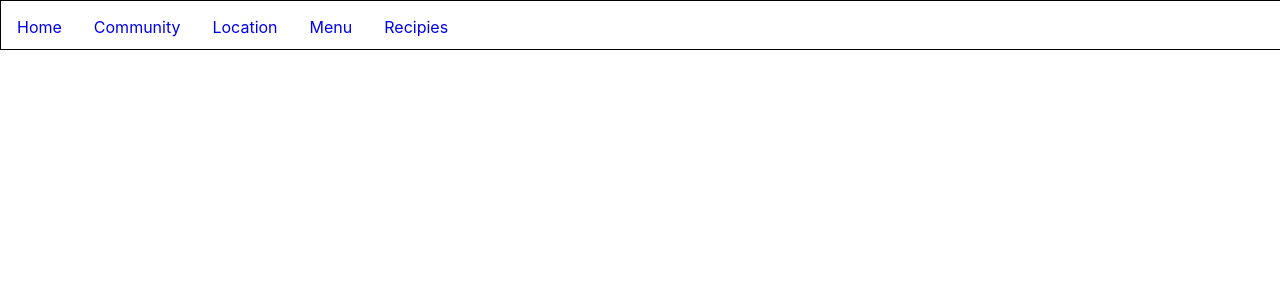
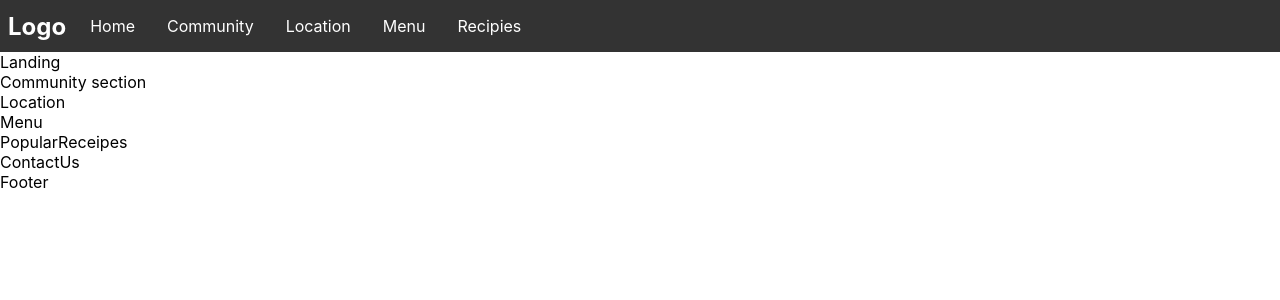
Before and after one commit to francescocori/restaurant-website, a React (Create React App) app: page / in a window 1280 px wide. Shown: the top 300 px of the page. Built offline with nearby package versions, Linux system fonts and the light colour scheme.

Commit message:
navbar almost complete

```diff
--- a/package.json
+++ b/package.json
@@ -3,6 +3,9 @@
   "version": "0.1.0",
   "private": true,
   "dependencies": {
+    "@fortawesome/fontawesome-svg-core": "^6.1.1",
+    "@fortawesome/free-solid-svg-icons": "^6.1.1",
+    "@fortawesome/react-fontawesome": "^0.1.18",
     "@testing-library/jest-dom": "^5.16.4",
     "@testing-library/react": "^13.3.0",
     "@testing-library/user-event": "^13.5.0",
--- a/public/index.html
+++ b/public/index.html
@@ -24,6 +24,12 @@
       work correctly both with client-side routing and a non-root public URL.
       Learn how to configure a non-root public URL by running `npm run build`.
     -->
+    <link
+      rel="stylesheet"
+      href="https://use.fontawesome.com/releases/v5.15.4/css/all.css"
+      integrity="sha384-DyZ88mC6Up2uqS4h/KRgHuoeGwBcD4Ng9SiP4dIRy0EXTlnuz47vAwmeGwVChigm"
+      crossorigin="anonymous"
+    />
     <title>React App</title>
   </head>
   <body>
--- a/src/App.css
+++ b/src/App.css
@@ -1,38 +1,8 @@
-.App {
-  text-align: center;
+* {
+  box-sizing: border-box;
 }
 
-.App-logo {
-  height: 40vmin;
-  pointer-events: none;
+body {
+  margin: 0;
+  padding: 0;
 }
-
-@media (prefers-reduced-motion: no-preference) {
-  .App-logo {
-    animation: App-logo-spin infinite 20s linear;
-  }
-}
-
-.App-header {
-  background-color: #282c34;
-  min-height: 100vh;
-  display: flex;
-  flex-direction: column;
-  align-items: center;
-  justify-content: center;
-  font-size: calc(10px + 2vmin);
-  color: white;
-}
-
-.App-link {
-  color: #61dafb;
-}
-
-@keyframes App-logo-spin {
-  from {
-    transform: rotate(0deg);
-  }
-  to {
-    transform: rotate(360deg);
-  }
-}
--- a/src/App.js
+++ b/src/App.js
@@ -12,13 +12,13 @@ function App() {
   return (
     <div className="App">
       <NavBar />
-      {/* <Landing />
+      <Landing />
       <Community />
       <Location />
       <Menu />
       <PopularReceipes />
       <ContactUs />
-      <Footer /> */}
+      <Footer />
     </div>
   );
 }
--- a/src/Components/NavBar/index.js
+++ b/src/Components/NavBar/index.js
@@ -1,19 +1,44 @@
-import React from "react";
+import React, { useState } from "react";
 import "./style.css";
+import { FontAwesomeIcon } from "@fortawesome/react-fontawesome";
+import { faCutlery } from "@fortawesome/free-solid-svg-icons";
+
 const NavBar = () => {
+  const [isActive, setIsActive] = useState(false);
+
+  const handleClick = (event) => {
+    setIsActive((current) => !current);
+  };
   return (
     <>
-      <link
-        rel="stylesheet"
-        href="https://cdnjs.cloudflare.com/ajax/libs/font-awesome/4.7.0/css/font-awesome.min.css"
-      ></link>
-      <div className="navBar">
+      <nav className="navbar">
+        <div className="logo">Logo</div>
+
+        <FontAwesomeIcon
+          className="toggle-button"
+          icon={faCutlery}
+          onClick={handleClick}
+        />
+        <div className={`nav-links ${isActive ? "active" : ""}`}>
+          <ul>
+            <li>
               <a href="#home">Home</a>
+            </li>
+            <li>
               <a href="#community">Community</a>
+            </li>
+            <li>
               <a href="#location">Location</a>
+            </li>
+            <li>
               <a href="#menu">Menu</a>
+            </li>
+            <li>
               <a href="#recipies">Recipies</a>
+            </li>
+          </ul>
         </div>
+      </nav>
     </>
   );
 };
--- a/src/Components/NavBar/style.css
+++ b/src/Components/NavBar/style.css
@@ -1,20 +1,72 @@
-.navBar {
-  width: 100vw;
-  height: 3rem;
-  border: 1px solid black;
+.navbar {
   display: flex;
-  justify-content: flex-start;
-  position: fixed;
-  top: 0;
-  left: 0;
-  overflow: hidden;
-}
-.navBar a {
-  padding: 1rem;
-  text-decoration: none;
-  font-size: 1rem;
+  align-items: center;
+  background-color: #333;
+  color: white;
 }
 
-.navBar a:hover {
+.logo {
+  font-size: 1.5rem;
+  margin: 0.5rem;
   font-weight: bold;
 }
+
+.nav-links ul {
+  display: flex;
+  margin: 0;
+  padding: 0;
+}
+
+.nav-links li {
+  list-style: none;
+}
+
+.nav-links a {
+  display: block;
+  text-decoration: none;
+  color: white;
+  padding: 1rem;
+}
+
+.nav-links li:hover {
+  background-color: #555;
+}
+
+.toggle-button {
+  position: absolute;
+  top: 0.75rem;
+  right: 1rem;
+  display: none;
+  width: 1.5rem;
+  height: 1.5rem;
+}
+
+@media (max-width: 600px) {
+  .navbar {
+    flex-direction: column;
+    align-items: flex-start;
+  }
+
+  .toggle-button {
+    display: block;
+  }
+
+  .nav-links {
+    display: none;
+    width: 100%;
+  }
+
+  .nav-links ul {
+    width: 100%;
+    flex-direction: column;
+  }
+
+  .nav-links li {
+    text-align: center;
+    padding: 0.5rem 1rem;
+  }
+
+  .nav-links.active {
+    display: block;
+  }
+}
--- a/src/Sections/index.js
+++ b/src/Sections/index.js
@@ -1,5 +1,5 @@
 export { default as Community } from "./Community";
-export { default as Landing } from "./Landing";
+export { default as Landing } from "./Banner";
 export { default as Location } from "./Location";
 export { default as PopularReceipes } from "./PopularReceipes";
 export { default as Menu } from "./Menu";
```
Also changed, not shown: src/Sections/Banner/index.js (renamed from src/Sections/Landing/index.js), src/Sections/Banner/style.css (added), 1 other file (tests, documents, lock files or other folders). Lines whose indentation alone changed are shown as unchanged.
